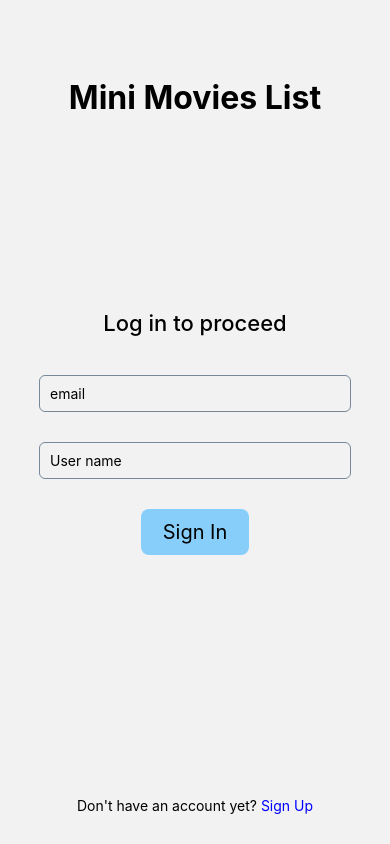
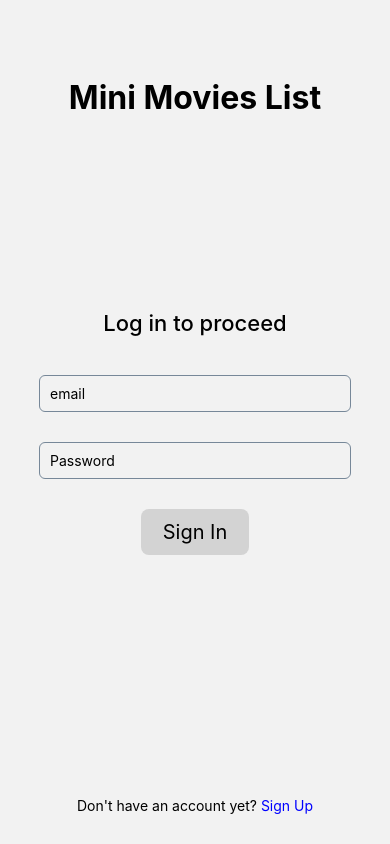
Before and after one commit to AlexPritchin/MiniMoviesList, a React Native app: screen /LogIn in a window 390 px wide. Built offline with nearby package versions, Linux system fonts and the light colour scheme.

Commit message:
Login screen validation improved

```diff
--- a/src/screens/auth/LogInScreen.tsx
+++ b/src/screens/auth/LogInScreen.tsx
@@ -1,5 +1,5 @@
 import React from 'react';
-import { Text, TextInput, TouchableOpacity, View, Alert } from 'react-native';
+import { Keyboard, Text, TextInput, TouchableOpacity, TouchableWithoutFeedback, View, Alert } from 'react-native';
 import { NativeStackScreenProps } from '@react-navigation/native-stack';
 import { Formik } from 'formik';
 import * as Yup from 'yup';
@@ -12,18 +12,20 @@ type ScreenProps = NativeStackScreenProps<AuthStackParamList, 'LogIn'>;
 
 interface LoginFormValues {
   email: string;
-  name: string;
+  password: string;
 }
 
 const LogInScreen: React.FC<ScreenProps> = ({ navigation }) => {
-  const initialValues: LoginFormValues = { email: '', name: '' };
+
+  const initialValues: LoginFormValues = { email: '', password: '' };
   const validationSchema = Yup.object({
     email: Yup.string().required('This field is required'),
-    name: Yup.string().required('This field is required'),
+    password: Yup.string().required('This field is required'),
   });
 
   return (
-    <>
+    <TouchableWithoutFeedback onPress={Keyboard.dismiss} accessible={false}>
+      <View style={{ flex:1 }}>
         <Text
           style={{
             width: '100%',
@@ -42,16 +44,18 @@ const LogInScreen: React.FC<ScreenProps> = ({ navigation }) => {
           <Formik
             initialValues={initialValues}
             validationSchema={validationSchema}
+            validateOnMount
             onSubmit={values => {
               console.log(values);
               Alert.alert(
                 'Values',
-              `Email: ${values.email}\nName: ${values.name}`
+                `Email: ${values.email}\nPassword: ${values.password}`
               );
             }}
           >
-          {({ handleChange, handleSubmit, values, errors }) => {
-            console.log(errors);
+            {({ handleChange, handleBlur, handleSubmit, values, touched, errors, isValid }) => {
+              const showEmailError = errors.email && touched.email;
+              const showPasswordError = errors.password && touched.password;
               return (
                 <View
                   style={{
@@ -63,19 +67,20 @@ const LogInScreen: React.FC<ScreenProps> = ({ navigation }) => {
                 >
                   <TextInput
                     onChangeText={handleChange('email')}
+                    onBlur={handleBlur('email')}
                     value={values.email}
                     placeholder='email'
                     keyboardType='email-address'
                     style={{
                       borderWidth: 1,
-                    borderColor: errors.email ? 'red' : 'lightslategrey',
+                      borderColor: showEmailError ? 'red' : 'lightslategrey',
                       borderRadius: 6,
                       height: 37,
                       width: '100%',
                       paddingLeft: 10,
                     }}
                   />
-                {errors.email && (
+                  {showEmailError && (
                     <Text
                       style={{
                         width: '100%',
@@ -89,12 +94,14 @@ const LogInScreen: React.FC<ScreenProps> = ({ navigation }) => {
                     </Text>
                   )}
                   <TextInput
-                  onChangeText={handleChange('name')}
-                  value={values.name}
-                  placeholder='User name'
+                    onChangeText={handleChange('password')}
+                    onBlur={handleBlur('password')}
+                    value={values.password}
+                    placeholder='Password'
+                    secureTextEntry
                     style={{
                       borderWidth: 1,
-                    borderColor: errors.name ? 'red' : 'lightslategrey',
+                      borderColor: showPasswordError ? 'red' : 'lightslategrey',
                       borderRadius: 6,
                       height: 37,
                       width: '100%',
@@ -102,7 +109,7 @@ const LogInScreen: React.FC<ScreenProps> = ({ navigation }) => {
                       marginTop: 30,
                     }}
                   />
-                {errors.name && (
+                  {showPasswordError && (
                     <Text
                       style={{
                         width: '100%',
@@ -112,7 +119,7 @@ const LogInScreen: React.FC<ScreenProps> = ({ navigation }) => {
                         marginTop: 5,
                       }}
                     >
-                    {errors.name}
+                      {errors.password}
                     </Text>
                   )}
                   <TouchableOpacity
@@ -120,10 +127,11 @@ const LogInScreen: React.FC<ScreenProps> = ({ navigation }) => {
                       paddingVertical: 11,
                       paddingHorizontal: 22,
                       borderRadius: 8,
-                    backgroundColor: 'lightskyblue',
+                      backgroundColor: !isValid ? 'lightgrey' : 'lightskyblue',
                       marginTop: 30,
                     }}
                     onPress={() => handleSubmit()}
+                    disabled={!isValid}
                   >
                     <Text style={{ fontSize: 20 }}>Sign In</Text>
                   </TouchableOpacity>
@@ -137,7 +145,8 @@ const LogInScreen: React.FC<ScreenProps> = ({ navigation }) => {
           actionText='Sign Up'
           onPress={() => navigation.navigate('Register')}
         />
-    </>
+      </View>
+    </TouchableWithoutFeedback>
   );
 };
 
```
Lines whose indentation alone changed are shown as unchanged.
